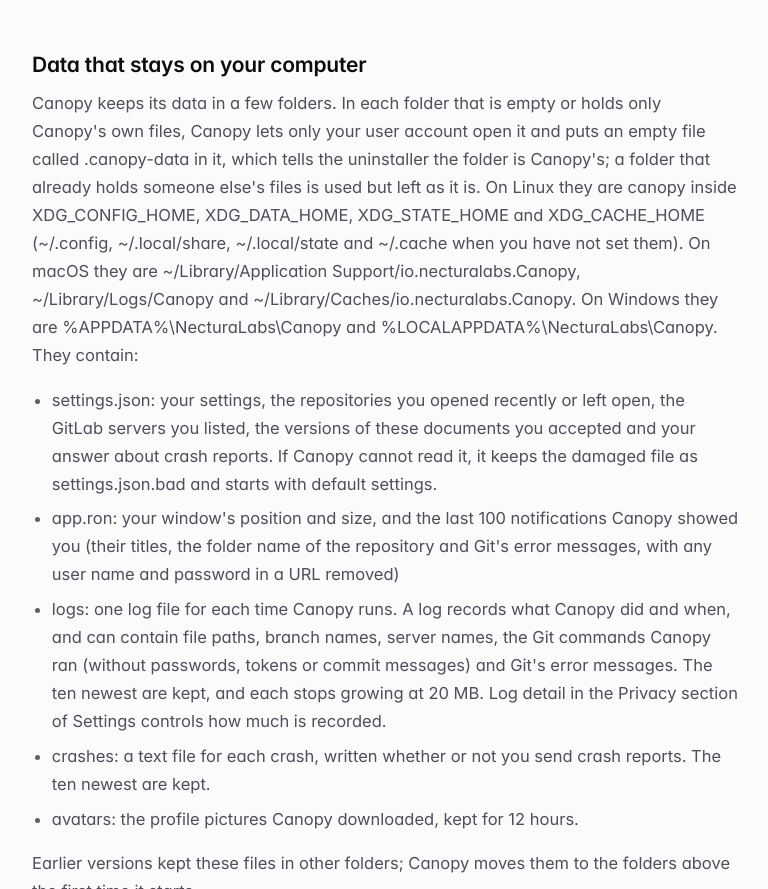
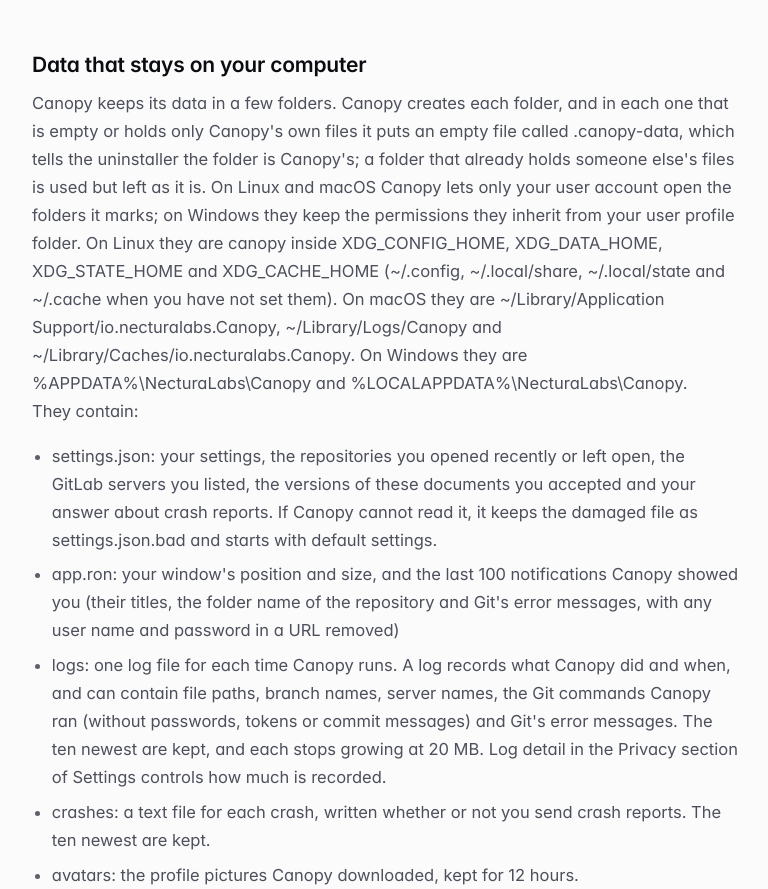
Before and after one commit to NecturaLabs/Canopy, a plain HTML site: page site/privacy.html in a window 1280 px wide. Shown: the part 7109-7998 px from the top of the page, without its empty margins (16-784 px from the left). Drawn offline with Linux system fonts and the light colour scheme.

Commit message:
docs(legal): say which systems limit the folders to your user
Only Linux and macOS set owner-only permissions; on Windows the folders
keep what they inherit from the user profile folder.

```diff
--- a/site/privacy.html
+++ b/site/privacy.html
@@ -96,7 +96,7 @@
 <p>Updating or adding a submodule can make Git clone or fetch from that submodule's configured URL. Clone, pull, switching branches and completing a merge or rebase can also initialize and update submodules to their recorded commits. Settings → Git → Update submodules controls these automatic updates. For pull, branch switches and merge or rebase completion, an explicit submodule.recurse setting decides instead when Follow my git config is on. Manual submodule updates still run when you choose them. These requests use your Git credentials and expose your IP address and the requested object identifiers to the submodule's server. NecturaLabs receives none of this traffic.</p>
 <p>In a partial clone (a repository cloned with a filter such as --filter=blob:none), opening the repository, refreshing it, viewing a commit or viewing a diff can make Git contact the remote the repository was cloned from, to download the file contents and folder listings that were left out of the clone. This also happens without you pressing Fetch, and only for what the repository, commit or file you opened needs. Canopy does it on its own only for repositories inside a folder you chose to trust in Settings (Privacy, Trusted folders), because Git then follows the repository's own configuration, which can run programs and contact servers. Anywhere else Canopy downloads nothing and shows a Trust button instead. Git asks for your credentials through Canopy, as for any other Git operation, and the server receives your IP address and the identifiers of the objects it is asked for. NecturaLabs receives none of this traffic.</p>
 <h2 id="data-that-stays-on-your-computer">Data that stays on your computer</h2>
-<p>Canopy keeps its data in a few folders. In each folder that is empty or holds only Canopy's own files, Canopy lets only your user account open it and puts an empty file called .canopy-data in it, which tells the uninstaller the folder is Canopy's; a folder that already holds someone else's files is used but left as it is. On Linux they are canopy inside XDG_CONFIG_HOME, XDG_DATA_HOME, XDG_STATE_HOME and XDG_CACHE_HOME (~/.config, ~/.local/share, ~/.local/state and ~/.cache when you have not set them). On macOS they are ~/Library/Application Support/io.necturalabs.Canopy, ~/Library/Logs/Canopy and ~/Library/Caches/io.necturalabs.Canopy. On Windows they are %APPDATA%\NecturaLabs\Canopy and %LOCALAPPDATA%\NecturaLabs\Canopy. They contain:</p>
+<p>Canopy keeps its data in a few folders. Canopy creates each folder, and in each one that is empty or holds only Canopy's own files it puts an empty file called .canopy-data, which tells the uninstaller the folder is Canopy's; a folder that already holds someone else's files is used but left as it is. On Linux and macOS Canopy lets only your user account open the folders it marks; on Windows they keep the permissions they inherit from your user profile folder. On Linux they are canopy inside XDG_CONFIG_HOME, XDG_DATA_HOME, XDG_STATE_HOME and XDG_CACHE_HOME (~/.config, ~/.local/share, ~/.local/state and ~/.cache when you have not set them). On macOS they are ~/Library/Application Support/io.necturalabs.Canopy, ~/Library/Logs/Canopy and ~/Library/Caches/io.necturalabs.Canopy. On Windows they are %APPDATA%\NecturaLabs\Canopy and %LOCALAPPDATA%\NecturaLabs\Canopy. They contain:</p>
 <ul>
   <li>settings.json: your settings, the repositories you opened recently or left open, the GitLab servers you listed, the versions of these documents you accepted and your answer about crash reports. If Canopy cannot read it, it keeps the damaged file as settings.json.bad and starts with default settings.</li>
   <li>app.ron: your window's position and size, and the last 100 notifications Canopy showed you (their titles, the folder name of the repository and Git's error messages, with any user name and password in a URL removed)</li>
```
Also changed, not shown: 4 other files.
